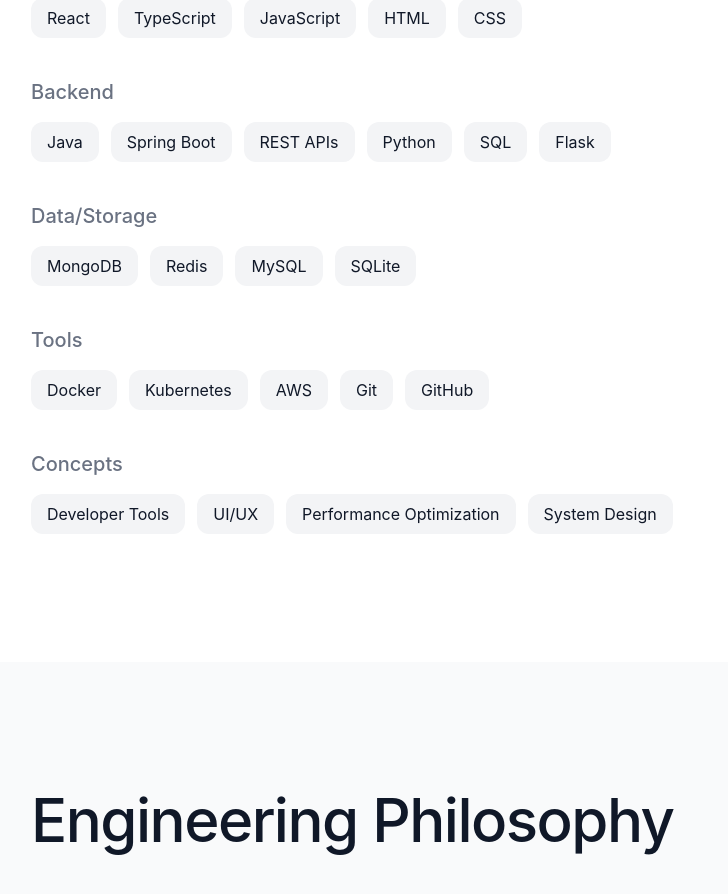
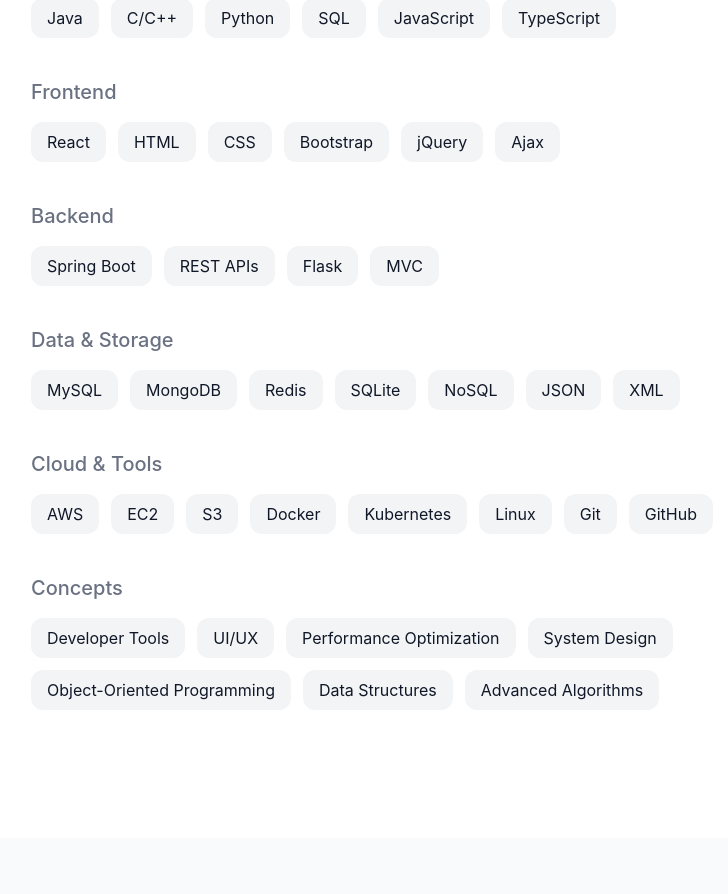
Before and after one commit to emilywwyx/emilywwyx.github.io, a React (Vite) app: page / in a window 1280 px wide. Shown: the part 4660-5554 px from the top of the page, without its empty margins (161-889 px from the left). Built offline with nearby package versions, Linux system fonts and the light colour scheme.

Commit message:
Update portfolio skills section

```diff
--- a/src/app/components/skills-section.tsx
+++ b/src/app/components/skills-section.tsx
@@ -3,20 +3,24 @@
 
 const skillCategories = [
   {
+    category: "Languages",
+    skills: ["Java", "C/C++", "Python", "SQL", "JavaScript", "TypeScript"],
+  },
+  {
     category: "Frontend",
-    skills: ["React", "TypeScript", "JavaScript", "HTML", "CSS"],
+    skills: ["React", "HTML", "CSS", "Bootstrap", "jQuery", "Ajax"],
   },
   {
     category: "Backend",
-    skills: ["Java", "Spring Boot", "REST APIs", "Python", "SQL", "Flask"],
+    skills: ["Spring Boot", "REST APIs", "Flask", "MVC"],
   },
   {
-    category: "Data/Storage",
-    skills: ["MongoDB", "Redis", "MySQL", "SQLite"],
+    category: "Data & Storage",
+    skills: ["MySQL", "MongoDB", "Redis", "SQLite", "NoSQL", "JSON", "XML"],
   },
   {
-    category: "Tools",
-    skills: ["Docker", "Kubernetes", "AWS", "Git", "GitHub"],
+    category: "Cloud & Tools",
+    skills: ["AWS", "EC2", "S3", "Docker", "Kubernetes", "Linux", "Git", "GitHub"],
   },
   {
     category: "Concepts",
@@ -25,6 +29,9 @@
       "UI/UX",
       "Performance Optimization",
       "System Design",
+      "Object-Oriented Programming",
+      "Data Structures",
+      "Advanced Algorithms",
     ],
   },
 ];
```
